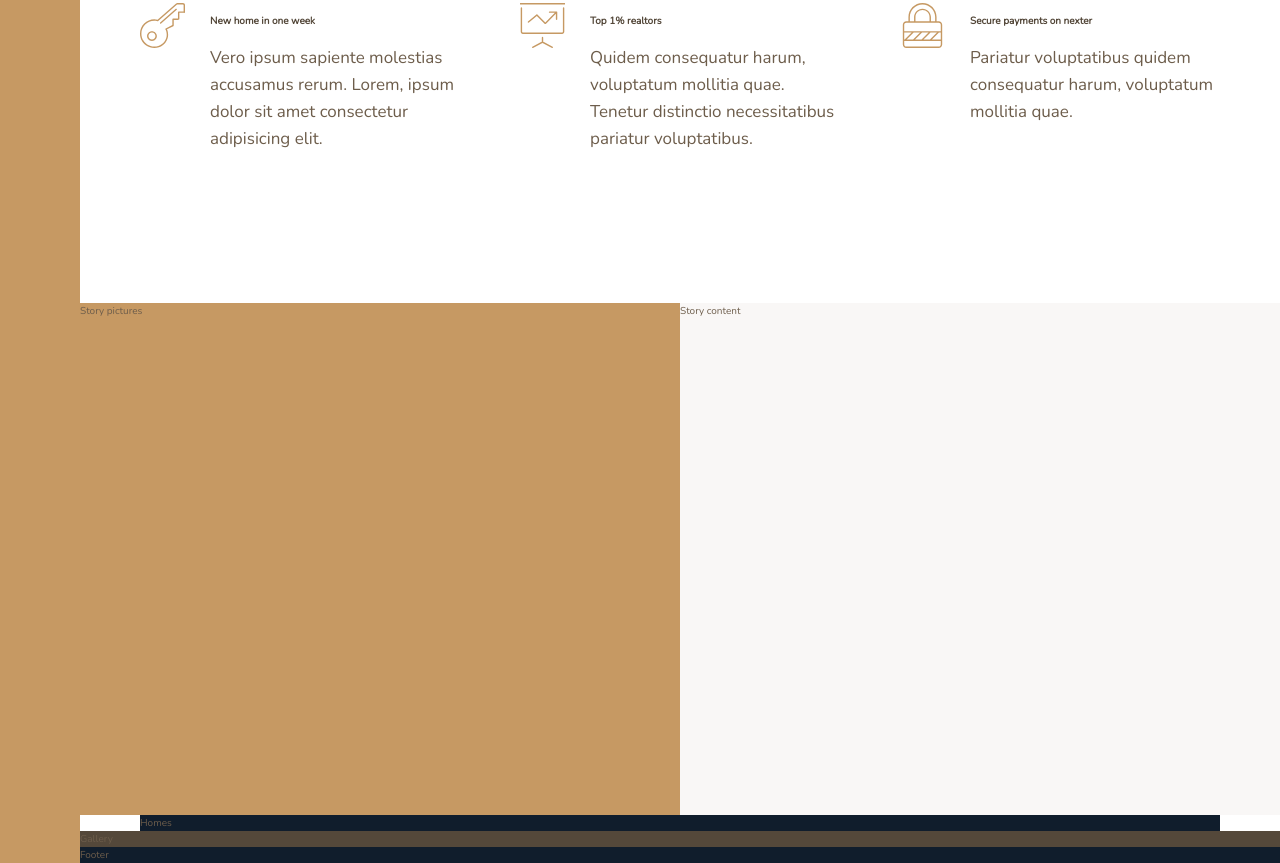
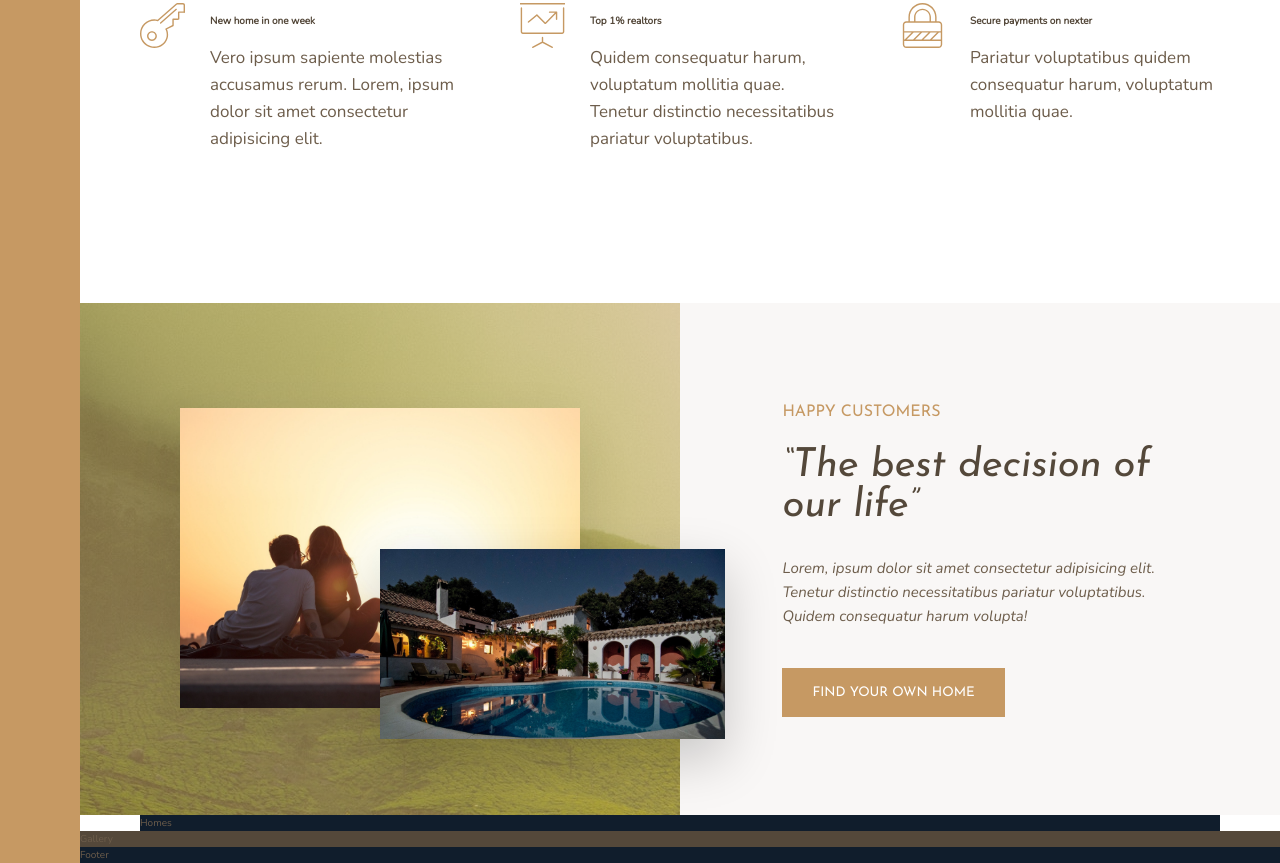
Before and after one commit to Katarzyna-Maryanska/Nexter, a website: page index.html in a window 1280 px wide. Shown: the part 977-1840 px from the top of the page. Drawn offline with nearby package versions, Linux system fonts and the light colour scheme.

Commit message:
add story section

```diff
--- a/index.html
+++ b/index.html
@@ -84,10 +84,16 @@
 
         </section>
         <div class="story__pictures">
-            Story pictures
+            <img src="img/story-1.jpeg" alt="Couple with new house" class="story__img--1">
+            <img src="img/story-2.jpeg" alt="New house" class="story__img--2">
         </div>
         <div class="story__content">
-            Story content
+            <h3 class="heading-3 mb-sm">Happy customers</h3>
+            <h2 class="heading-2 heading-2--dark mb-md">&ldquo;The best decision of our life&rdquo;</h2>
+            <p class="story__text">Lorem, ipsum dolor sit amet consectetur adipisicing elit. Tenetur distinctio necessitatibus pariatur voluptatibus.
+                Quidem consequatur harum volupta!
+            </p>
+            <button class="btn">Find your own home</button>
         </div>
         <section class="homes">
             Homes
--- a/sass/_story.scss
+++ b/sass/_story.scss
@@ -2,9 +2,43 @@
   &__pictures {
     background-color: $color-primary;
     grid-column: full-start / col-end 4;
+    background-image: linear-gradient(rgba($color-primary, .5), rgba($color-primary, .5)), url("../img/back.jpg");
+
+    display: grid;
+    grid-template-rows: repeat(6, 1fr);
+    grid-template-columns: repeat(6, 1fr);
+    align-items: center;
   }
+
+  &__img--1 {
+    width: 100%;
+    grid-row: 2 / 6;
+    grid-column: 2 / 6;
+    box-shadow: 0 2rem 5rem rgba(#000, .1);
+  }
+
+  &__img--2 {
+    width: 115%;
+    grid-row: 4 / 6;
+    grid-column: 4 / 7;
+    z-index: 20;
+    box-shadow: 0 2rem 5rem rgba(#000, .2);
+  }
+
   &__content {
     background-color: $color-grey-light-1;
     grid-column: col-start 5 / full-end;
+
+    padding: 6rem 8vw;
+    display: flex;
+    flex-direction: column;
+    justify-content: center;
+    align-items: flex-start;
+  }
+
+  &__text {
+    font-size: 1.5rem;
+    font-style: italic;
+    margin-bottom: 4rem;
   }
 }
--- a/sass/_typography.scss
+++ b/sass/_typography.scss
@@ -9,10 +9,19 @@
 
 .heading-2 {
   @extend %heading;
+  font-size: 4rem;
+  font-style: italic;
+  line-height: 1;
+
+  &--light { color: $color-grey-light-1;}
+  &--dark { color: $color-grey-dark-1;}
 }
 
 .heading-3 {
   @extend %heading;
+  font-size: 1.6rem;
+  color: $color-primary;
+  text-transform: uppercase;
 }
 
 .heading-4 {
@@ -22,3 +31,24 @@
   &--light { color: $color-grey-light-1;}
   &--dark { color: $color-grey-dark-1;}
 }
+
+.btn {
+  background-color: $color-primary;
+  color: #fff;
+  border: none;
+  border-radius: 0;
+  font-family: $font-display;
+  text-transform: uppercase;
+  padding: 1.8rem 3rem;
+  cursor: pointer;
+  transition: all .2s;
+
+  &:hover {
+    background-color: $color-primary-dark;
+  }
+}
+
+.mb-sm { margin-bottom: 2rem;}
+.mb-md { margin-bottom: 3rem;}
+.mb-lg { margin-bottom: 4rem;}
+.mb-hg { margin-bottom: 5rem;}
```
Also changed, not shown: css/style.css.
